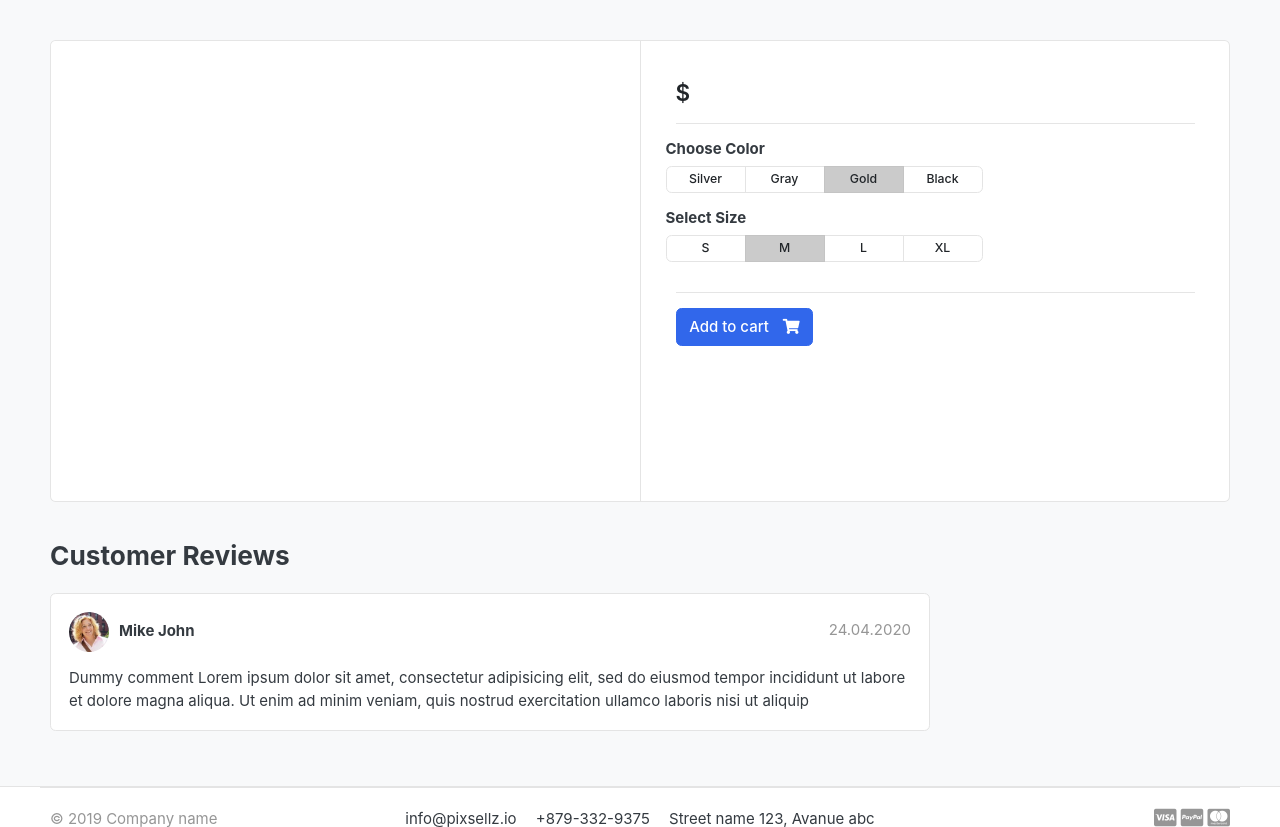
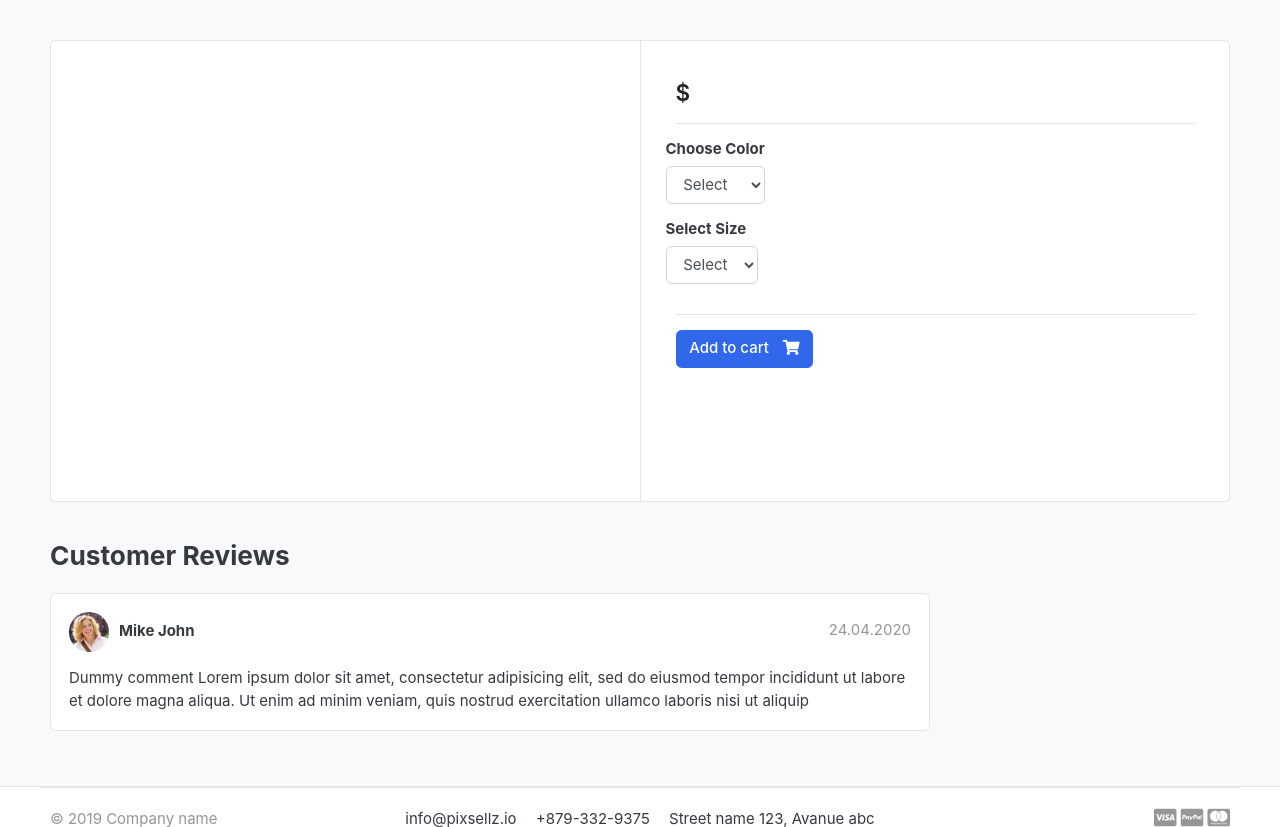
Before and after one commit to marequest/eCommerceDjango, a Django app: template templates/store/product_details.html in a window 1280 px wide. Shown: the part 118-945 px from the top of the page. Run offline with Django 5.2, Linux system fonts and the light colour scheme; the template is opened without the code that fills it, so the values that code supplies are empty; some libraries are stand-ins or nearby versions; some web fonts are replaced.

Commit message:
Cart Item Size and Color Variations Done

```diff
--- a/carts/urls.py
+++ b/carts/urls.py
@@ -5,6 +5,6 @@ from carts import views
 urlpatterns = [
     path('', views.cart, name='cart'),
     path('add_cart/<int:product_id>/', views.add_cart, name='add_cart'),
-    path('remove_cart/<int:product_id>/', views.remove_cart, name='remove_cart'),
-    path('remove_cart_item/<int:product_id>/', views.remove_cart_item, name='remove_cart_item'),
+    path('remove_cart/<int:product_id>/<int:cart_item_id>/', views.remove_cart, name='remove_cart'),
+    path('remove_cart_item/<int:product_id>/<int:cart_item_id>/', views.remove_cart_item, name='remove_cart_item'),
 ]
--- a/store/views.py
+++ b/store/views.py
@@ -17,14 +17,14 @@ def store(request, slug=None):
     if slug is not None:
         categories = get_object_or_404(Category, slug=slug)
         products = Product.objects.filter(category=categories, is_available=True).order_by('id')
-        paginator = Paginator(products, 4)
+        paginator = Paginator(products, 6)
         page = request.GET.get('page')
         paged_products = paginator.get_page(page)
 
         product_count = products.count()
     else:
         products = Product.objects.all().filter(is_available=True).order_by('id')
-        paginator = Paginator(products, 4)
+        paginator = Paginator(products, 6)
         page = request.GET.get('page')
         paged_products = paginator.get_page(page)
 
--- a/templates/store/product_details.html
+++ b/templates/store/product_details.html
@@ -18,6 +18,12 @@
 </article> <!-- gallery-wrap .end// -->
 		</aside>
 		<main class="col-md-6 border-left">
+
+
+{#        FORM#}
+            <form action="{% url 'add_cart' product.id %}" method="POST">
+            {% csrf_token %}
+
 <article class="content-body">
 
 <h2 class="title">{{ product.name }}</h2>
@@ -33,39 +39,23 @@
 	<div class="row">
 		<div class="item-option-select">
 			<h6>Choose Color</h6>
-			<div class="btn-group btn-group-sm btn-group-toggle" data-toggle="buttons">
-			  <label class="btn btn-light">
-			    <input type="radio" name="radio_color"> Silver
-			  </label>
-			  <label class="btn btn-light">
-			    <input type="radio" name="radio_color" > Gray
-			  </label>
-			  <label class="btn btn-light active">
-			    <input type="radio" name="radio_color checked"> Gold
-			  </label>
-			  <label class="btn btn-light">
-			    <input type="radio" name="radio_color"> Black
-			  </label>
-			</div>
+			<select name="color" class="form-control" required>
+                <option value="" disabled selected>Select</option>
+                {% for i in product.variation_set.colors %}
+                <option value="{{ i.variation_value | lower }}">{{ i.variation_value }}</option>
+                {% endfor %}
+            </select>
 		</div>
 	</div> <!-- row.// -->
 	<div class="row">
 		<div class="item-option-select">
 			<h6>Select Size</h6>
-			<div class="btn-group btn-group-sm btn-group-toggle" data-toggle="buttons">
-			  <label class="btn btn-light">
-			    <input type="radio" name="radio_color"> S
-			  </label>
-			  <label class="btn btn-light active">
-			    <input type="radio" name="radio_color" checked> M
-			  </label>
-			  <label class="btn btn-light">
-			    <input type="radio" name="radio_color"> L
-			  </label>
-			  <label class="btn btn-light">
-			    <input type="radio" name="radio_color"> XL
-			  </label>
-			</div>
+            <select name="size" class="form-control" required>
+                <option value="" disabled selected>Select</option>
+                {% for i in product.variation_set.sizes %}
+                <option value="{{ i.variation_value | lower}}">{{ i.variation_value | capfirst }}</option>
+                {% endfor %}
+            </select>
 		</div>
 	</div> <!-- row.// -->
 	<hr>
@@ -73,13 +63,16 @@
 
         <h5 class="text-danger">Out of Stock</h5>
     {% else %}
-        {% if in_cart %}
-            <a href="" class="btn btn-success" style="pointer-events:none"> <span class="text">Added to Cart</span> <i class="fas fa-check"></i>  </a>
-            <a href="{% url 'cart' %}" class="btn btn-outline-primary"> <span class="text">View Cart</span> <i class="fas fa-eye"></i>  </a>
-        {% else %}
-            <a href="{% url 'add_cart' product.id %}" class="btn  btn-primary"> <span class="text">Add to cart</span> <i class="fas fa-shopping-cart"></i>  </a>
-        {% endif %}
+{#        {% if in_cart %}#}
+{#            <a href="" class="btn btn-outline-success" style="pointer-events:none"> <span class="text">Added to Cart</span> <i class="fas fa-check"></i>  </a>#}
+{#            <a href="{% url 'cart' %}" class="btn btn-primary"> <span class="text">View Cart</span> <i class="fas fa-eye"></i>  </a>#}
+{#        {% else %}#}
+            <button type="submit" class="btn  btn-primary"> <span class="text">Add to cart</span> <i class="fas fa-shopping-cart"></i>  </button>
+{#        {% endif %}#}
         </article> <!-- product-info-aside .// -->
+        </form>
+
+{#        FORM#}
     {% endif %}
 
 		</main> <!-- col.// -->
```
Also changed, not shown: store/admin.py (+9 -1 lines), store/models.py (+27 -0 lines), templates/store/cart.html (+17 -4 lines).
